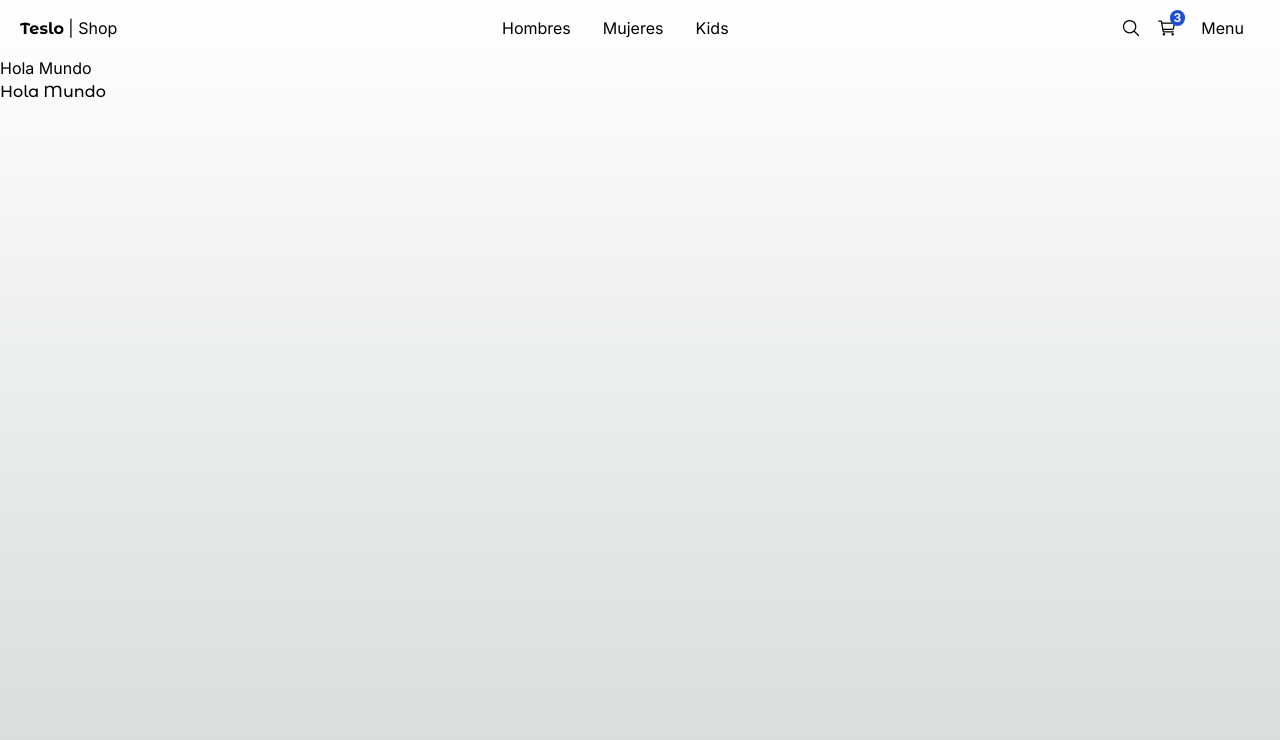
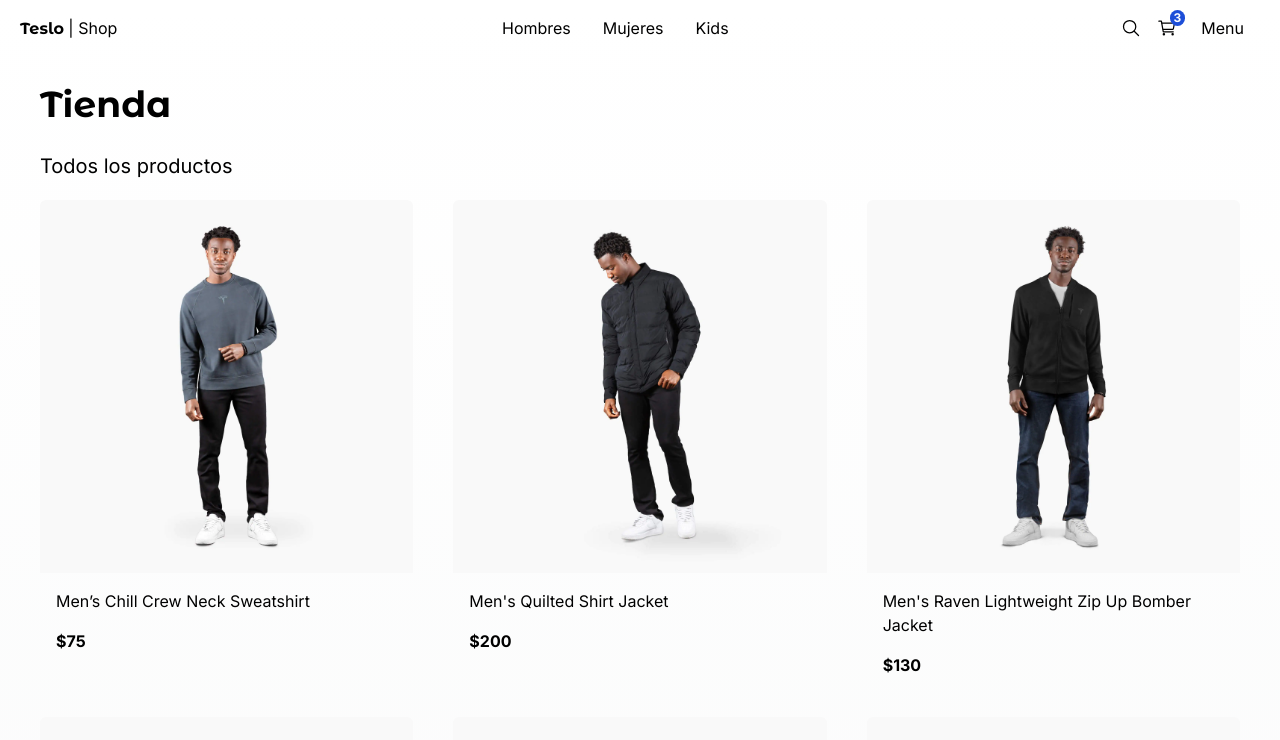
Before and after one commit to HiramSnake/teslo-shop, a Next.js app: page / in a window 1280 px wide. Shown: the top 740 px of the page. Built offline with nearby package versions, Linux system fonts and the light colour scheme.

Commit message:
creating grid and adding  images from tesla

```diff
--- a/src/app/(shop)/layout.tsx
+++ b/src/app/(shop)/layout.tsx
@@ -5,7 +5,10 @@
         return (
             <main className=" min-h-screen ">
                 <TopMenu />
+                <div className="px-0 sm:px-10">
+
                 {children}
+                </div>
                 </main>
         )
     }
--- a/src/app/(shop)/page.tsx
+++ b/src/app/(shop)/page.tsx
@@ -1,12 +1,18 @@
+
+import { ProductGrid, Title } from "@/components";
 import { titleFont } from "@/config/fonts";
+import { initialData } from "@/seed/seed";
 import Image from "next/image";
+
+
+const products= initialData.products;
 
 export default function Home() {
   return (
-    <div className="">
-      <h1>Hola Mundo</h1>
-      <h1 className={titleFont.className} >Hola Mundo</h1>
+    <>
+    <Title title="Tienda" subtitle="Todos los productos" className="mb-2" />
 
-    </div>
+    <ProductGrid products={products} />
+    </>
   );
 }
--- a/src/components/index.ts
+++ b/src/components/index.ts
@@ -1,2 +1,6 @@
 export * from "./ui/top-menu/TopMenu";
-export * from "./ui/top-menu/not-found/PageNotFound";
+export * from "./ui/not-found/PageNotFound";
+export * from "./ui/title/Title";
+
+export * from './products/product-grid/ProductGrid'
+export * from './products/product-grid/ProductGridItem'
--- /dev/null
+++ b/src/components/products/product-grid/ProductGrid.tsx
@@ -0,0 +1,20 @@
+import { Product } from "@/interfaces"
+import { ProductGridItem } from "./ProductGridItem"
+
+
+interface Props{
+    products: Product[]
+}
+
+export const ProductGrid = ({products}: Props) => {
+  return (
+    <div className="grid grid-cols-2 sm:grid-cols-3 gap-10 mb-10">
+        {
+            products.map(product => (
+                <ProductGridItem key={product.slug} product={product} />
+            ))
+        }
+
+    </div>
+  )
+}
--- /dev/null
+++ b/src/components/products/product-grid/ProductGridItem.tsx
@@ -0,0 +1,28 @@
+import { Product } from "@/interfaces"
+import Image from "next/image"
+import Link from "next/link"
+
+
+interface Props{
+    product: Product
+}
+
+export const ProductGridItem = ({product}: Props) => {
+  return (
+    <div className="rounded-md overflow-hidden fade-in">
+        <Link href={`/product/${product.slug}`}>
+        <Image
+        src={`/products/${product.images[0]}`} alt={product.title} className="w-full object-cover" width={500} height={500}
+        />
+        </Link>
+
+        <div className="p-4 flex flex-col">
+            <Link href={`/product/${product.slug}`} >{product.title}</Link>
+
+        </div>
+
+        <span className="mx-4 font-bold" >${product.price}</span>
+
+    </div>
+  )
+}
--- /dev/null
+++ b/src/components/ui/title/Title.tsx
@@ -0,0 +1,22 @@
+import { titleFont } from "@/config/fonts"
+
+
+interface Props{
+    title: string
+    subtitle?: string
+    className?: string
+}
+
+export const Title = ({title,subtitle,className}: Props) => {
+  return (
+
+    <div className={`mt-3 ${className}`}>
+      <h1 className={`${titleFont.className} antialiased text-4xl font-semibold my-7`} >{title}</h1>
+    {
+      subtitle &&(
+        <h3 className="text-xl mb-5" >{subtitle}</h3>
+        )
+      }
+      </div>
+  )
+}
--- /dev/null
+++ b/src/interfaces/index.ts
@@ -0,0 +1 @@
+export * from './product.interface'
```
Also changed, not shown: src/interfaces/product.interface.ts (added, +20 -0 lines), src/components/ui/not-found/PageNotFound.tsx (renamed from src/components/ui/top-menu/not-found/PageNotFound.tsx).
